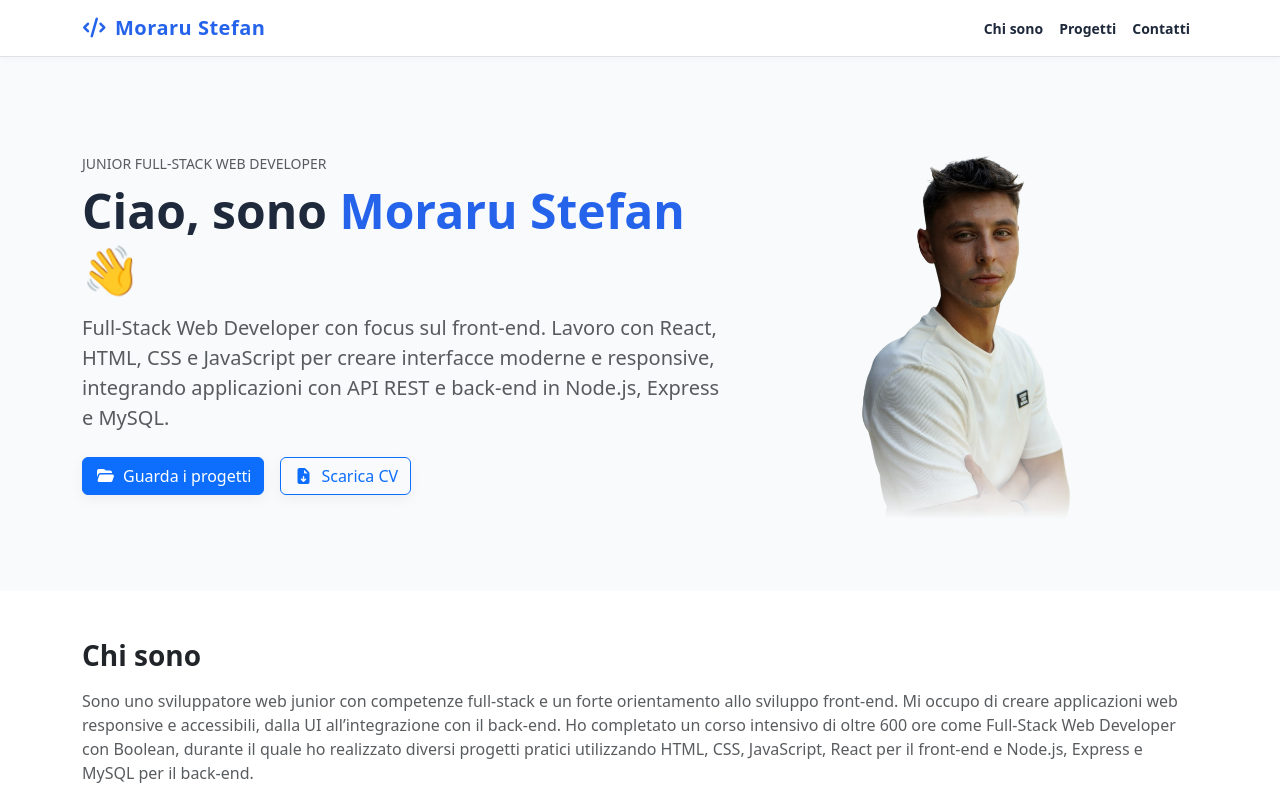
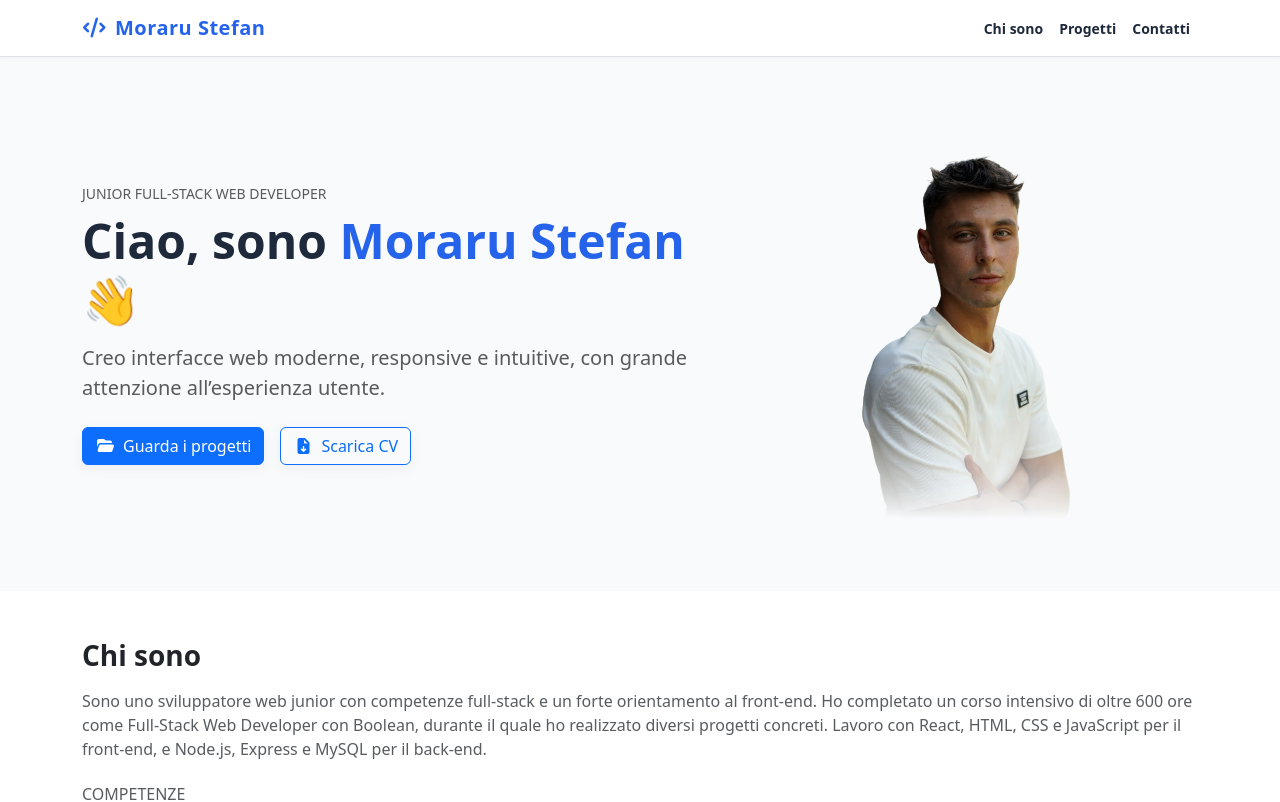
Before and after one commit to Steopa2001/portfolio-Moraru, a React (Vite) app in the folder portfolio-moraru/: page / in a window 1280 px wide. Shown: the top 802 px of the page. Built offline with nearby package versions, Linux system fonts and the light colour scheme.

Commit message:
[update] refine homepage content for clarity and user experience

```diff
--- a/portfolio-moraru/src/pages/Homepage.jsx
+++ b/portfolio-moraru/src/pages/Homepage.jsx
@@ -24,13 +24,12 @@ export default function Homepage() {
                 Junior Full‑Stack Web Developer
               </p>
               <h1 className="display-5 fw-bold mb-3">
-                Ciao, sono <span className="text-primary">Moraru Stefan</span>{" "}
+                Ciao, sono{" "}
+                <span className="text-primary">Moraru Stefan</span>{" "}
               </h1>
               <p className="lead text-muted">
-                Full‑Stack Web Developer con focus sul front‑end. Lavoro con
-                React, HTML, CSS e JavaScript per creare interfacce moderne e
-                responsive, integrando applicazioni con API REST e back‑end in
-                Node.js, Express e MySQL.
+                Creo interfacce web moderne, responsive e intuitive, con grande
+                attenzione all’esperienza utente.
               </p>
               <div className="d-flex gap-3 mt-4">
                 <a href="#projects" className="btn btn-primary">
@@ -65,12 +64,11 @@ export default function Homepage() {
           <h2 className="h3 fw-bold mb-3">Chi sono</h2>
           <p className="text-muted">
             Sono uno sviluppatore web junior con competenze full‑stack e un
-            forte orientamento allo sviluppo front‑end. Mi occupo di creare
-            applicazioni web responsive e accessibili, dalla UI all’integrazione
-            con il back‑end. Ho completato un corso intensivo di oltre 600 ore come
-            Full‑Stack Web Developer con Boolean, durante il quale ho realizzato
-            diversi progetti pratici utilizzando HTML, CSS, JavaScript, React
-            per il front‑end e Node.js, Express e MySQL per il back‑end.
+            forte orientamento al front-end. Ho completato un corso intensivo di
+            oltre 600 ore come Full‑Stack Web Developer con Boolean, durante il
+            quale ho realizzato diversi progetti concreti. Lavoro con React,
+            HTML, CSS e JavaScript per il front-end, e Node.js, Express e MySQL
+            per il back-end.
           </p>
           <div className="mt-4">
             <h3 className="h6 text-uppercase text-muted mb-3">Competenze</h3>
```
